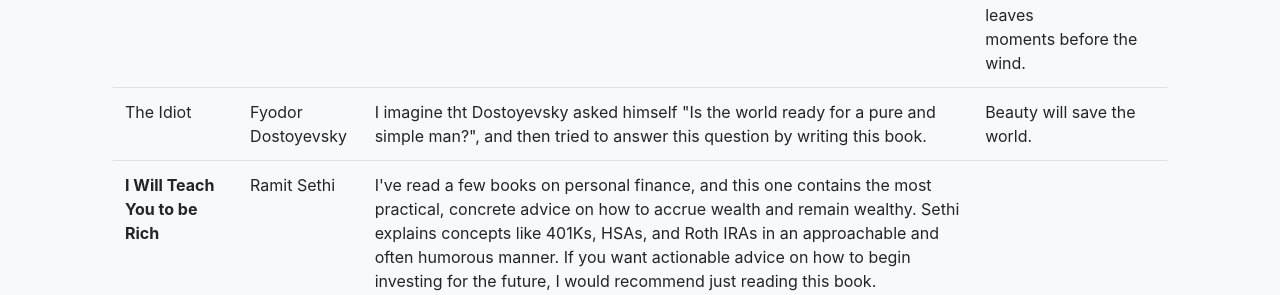
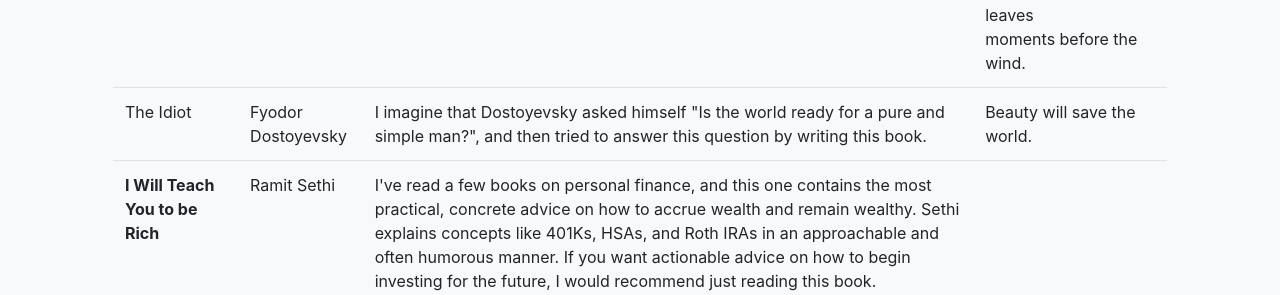
Before and after one commit to PappasBrent/pappasbrent.github.io, a Jekyll site: the page built from reading.html, in a window 1280 px wide and 900 px high, scrolled down 3574 px. Shown: the part 158-453 px from the top of the window. Built offline with Jekyll 4.4.1, drawn with Linux system fonts in a browser that asks for light colours.

Commit message:
Fix typo

```diff
--- a/reading.html
+++ b/reading.html
@@ -271,7 +271,7 @@
             <tr>
                 <td>The Idiot</td>
                 <td>Fyodor Dostoyevsky</td>
-                <td>I imagine tht Dostoyevsky asked himself "Is the world ready
+                <td>I imagine that Dostoyevsky asked himself "Is the world ready
                     for a pure and simple man?", and then tried to answer this
                     question by writing this book.</td>
                 <td>Beauty will save the world.</td>
```
